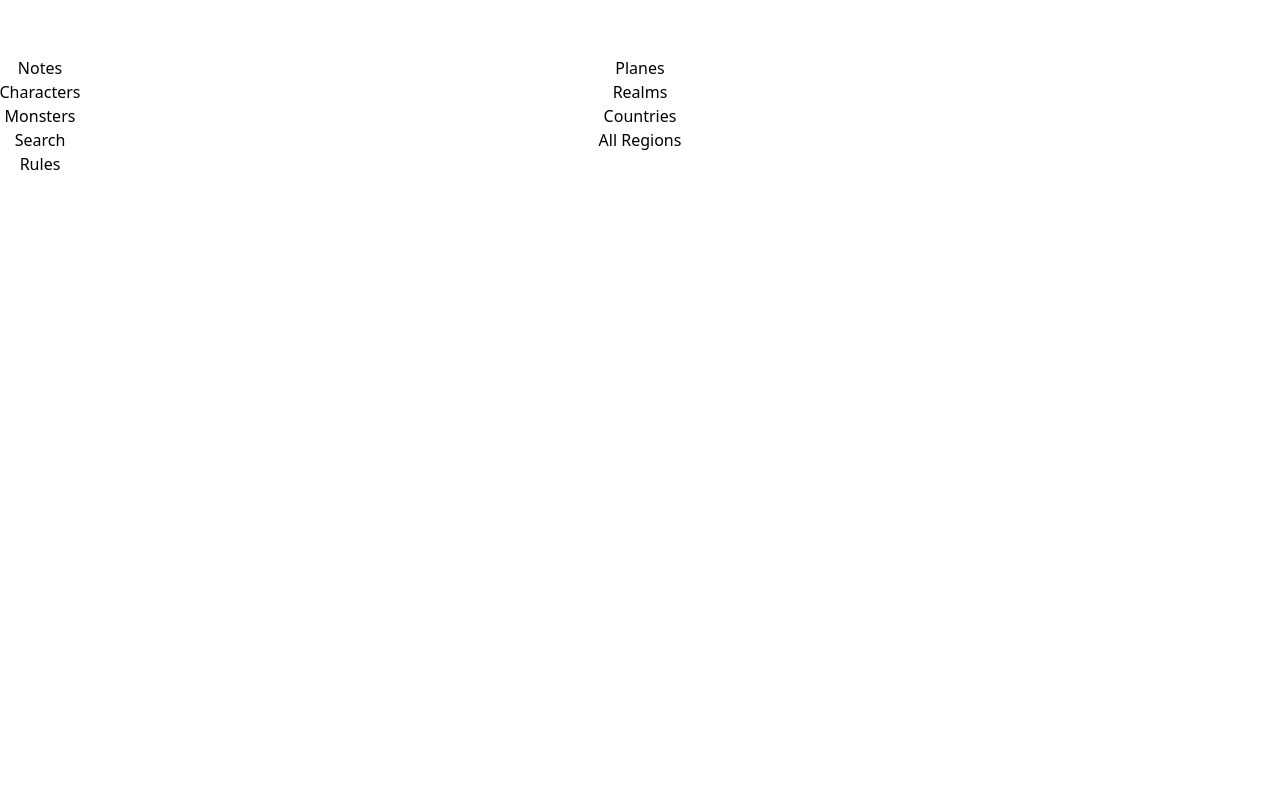
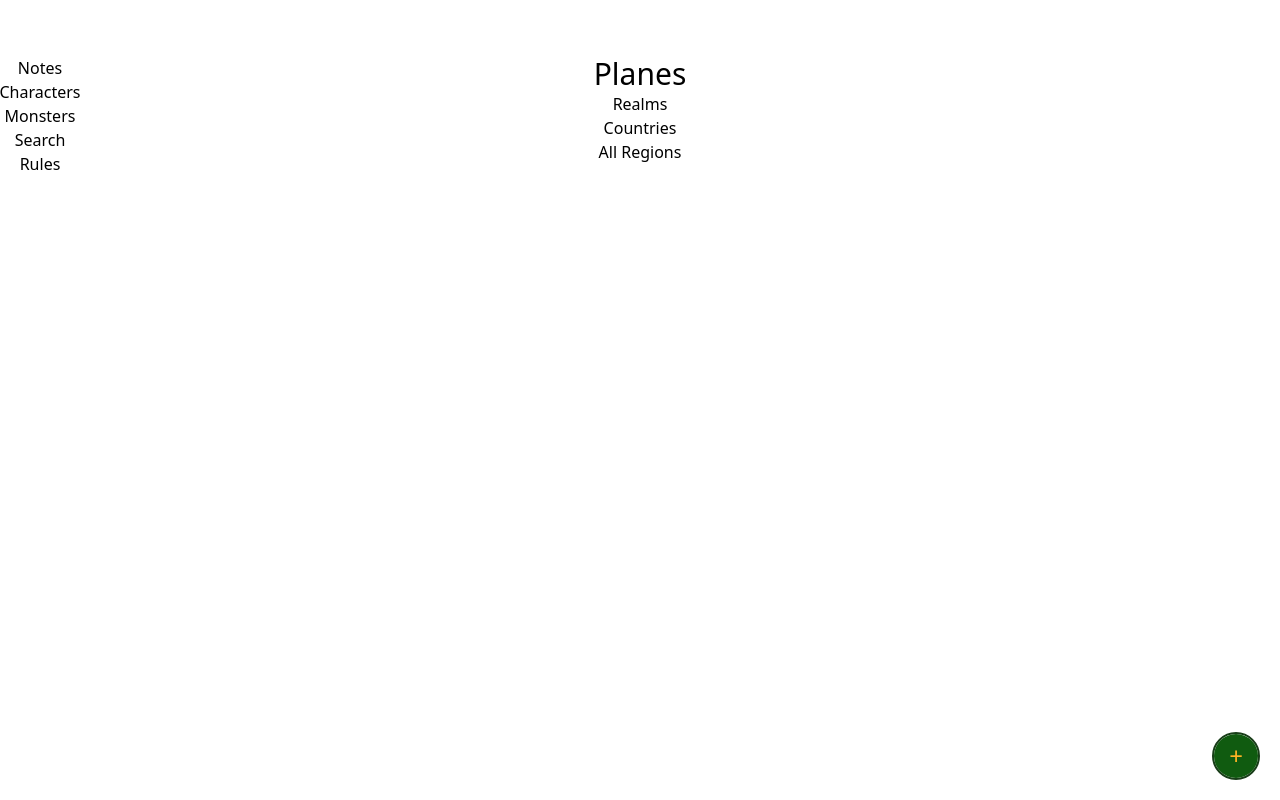
Before and after one commit to nmgoddard/campaignmanager, a React (Vite) app in the folder mern/client/: page / in a window 1280 px wide. Built offline with nearby package versions, Linux system fonts and the light colour scheme.

Commit message:
Started work on data sanitization

```diff
--- a/mern/client/src/components/campaignoverview.jsx
+++ b/mern/client/src/components/campaignoverview.jsx
@@ -1,5 +1,7 @@
 import { useState, useEffect } from "react";
 import LocationList from "./locationlist";
+import AddNew from "./addnew";
+import CreateLocation from "./createLocation";
 
 export default function CampaignOverview() {
 
@@ -13,21 +15,78 @@ export default function CampaignOverview() {
     const [showRealms, setShowRealms] = useState(false);
     const [showCountries, setShowCountries] = useState(false);
     const [showRegions, setShowRegions] = useState(false);
+    const [locationCreate, showLocationCreate] = useState(false);
+
+    function addNewLocationFunc(locationObj){
+        let unsanitizedName = locationObj.name;
+        console.log(typeof(unsanitizedName))
+        let unsanitizedType = locationObj.type;
+        let sanitizedType;
+
+        const safeText = new RegExp()
+
+        if (unsanitizedType == "pl" ||
+            unsanitizedType == "rm" ||
+            unsanitizedType == "co" ||
+            unsanitizedType == "rg") {
+                sanitizedType = unsanitizedType;
+            } else {
+                alert("Bad location type!")
+                return;
+            }
+
+
+
+        let newLocationObj = {
+            name: unsanitizedName,
+            type: sanitizedType,
+            notesList: [],
+            eventsList: [],
+            npcList: [],
+            itemList: [],
+            subLocations: [],
+            id: 3
+        }
+
+        switch(newLocationObj.type){
+            case "pl":
+                setPlaneList([...planeList, newLocationObj]);
+                break;
+            case "rm":
+                setRealmList([...realmList, newLocationObj]);
+                break;
+            case "co":
+                setCountryList([...countryList, newLocationObj]);
+                break;
+            case "rg":
+                setRegionList([...regionList, newLocationObj]);
+                break;
+            default:
+                alert("Something went wrong. Please try again.")
+                break;
+        }
+    }
 
 
     return(
         <div>
             <h1 className="text-3xl">{campaignName}</h1>
+            <AddNew functionsList={()=>showLocationCreate(true)}/>
+            {locationCreate && <CreateLocation addNewLocationFunc={addNewLocationFunc} hideCreateFormFunc={()=>showLocationCreate(false)}/>}
             <div>
-                <button onClick={()=>{setShowPlanes(!showPlanes)}}>
-                    <h2>Planes</h2>
-                </button>
+                <h2 className="text-3xl">
+                    <button onClick={()=>{setShowPlanes(!showPlanes)}}>
+                        Planes
+                    </button>
+                </h2>
                 {showPlanes && <LocationList listOfLocations={planeList} size={"lg"}/>}
             </div>
             <div>
-                <button onClick={()=>{setShowRealms(!showRealms)}}>
-                    <h2>Realms</h2>
-                </button>
+                <h2>
+                    <button onClick={()=>{setShowRealms(!showRealms)}}>
+                        Realms
+                    </button>
+                </h2>
                 {showRealms && <LocationList listOfLocations={realmList} size={"lg"}/>}
             </div>
             <div>
--- /dev/null
+++ b/mern/client/src/components/createLocation.jsx
@@ -0,0 +1,35 @@
+import { useState } from "react"
+
+
+export default function CreateLocation({addNewLocationFunc, hideCreateFormFunc}){
+
+    const [name, setName] = useState("")
+    const [type, setType] = useState("pl")
+
+    function handleSubmitFunc(){
+        event.preventDefault();
+        console.log(typeof(name))
+        let locationObj = {
+            name: name,
+            type: type
+        }
+        addNewLocationFunc(locationObj);
+        hideCreateFormFunc();
+    }
+
+    return(
+        <form onSubmit={handleSubmitFunc}
+        className="absolute flex-col bg-white justify-center align-center">
+            <label>Name</label>
+            <input type="text" value={name} onChange={()=>{setName(event.target.value)}}></input>
+            <label>Type</label>
+            <select value={type} onChange={()=>{setType(event.target.value)}}>
+                <option value="pl">Plane</option>
+                <option value="rm">Realm</option>
+                <option value="co">Country</option>
+                <option value="rg">Region</option>
+            </select>
+            <button>Create</button>
+        </form>
+    )
+}
--- a/mern/client/src/components/event.jsx
+++ b/mern/client/src/components/event.jsx
@@ -0,0 +1,23 @@
+import { useState } from "react"
+
+
+export default function EventPage(){
+
+    const [id, setId] = useState(0)
+
+    const [title, setTitle] = useState("e");
+    const [description, SetDescription] = useState("");
+    const [notesList, setNotesList] = useState([]);
+    const [monsterList, setMonsterList] = useState([]);
+    const [itemList, setItemList] = useState([]);
+    const [NPClist, setNPCList] = useState([]);
+
+    return(
+        <div>
+            <h2>{title}</h2>
+            <p>{id}</p>
+
+
+        </div>
+    )
+}
--- a/mern/client/src/components/eventoverview.jsx
+++ /dev/null
@@ -1,5 +0,0 @@
-export default function EventOverview() {
-    return (
-      <p>event overview yayyyy!!!!</p>
-    )
-}
--- a/mern/client/src/components/locationitem.jsx
+++ b/mern/client/src/components/locationitem.jsx
@@ -29,11 +29,11 @@ export default function LocationItem({locationObj, size}) {
                 <h3>
                     <button onClick={()=>{setShowNotes(!showNotes)}}>Notes</button>
                 </h3>
-                {showNotes && <NotesList listOfNotes = {notesList}/>}
+                {showNotes && <NotesList listOfNotes = {notesList} type={"normal"}/>}
                 <h3>
                     <button onClick={()=>{setShowEvents(!showEvents)}}>Events</button>
                 </h3>
-                {showEvents && <NotesList listOfNotes = {eventsList}/>}
+                {showEvents && <NotesList listOfNotes = {eventsList} type={"event"}/>}
             </div>}
         </div>
     )
--- a/mern/client/src/components/noteitem.jsx
+++ b/mern/client/src/components/noteitem.jsx
@@ -1,10 +1,12 @@
 import { useState } from "react";
 import PropTypes from "prop-types";
+import { Link, NavLink } from "react-router-dom";
 
-export default function NoteItem({noteObj}) {
+export default function NoteItem({noteObj, type}) {
     const {
         title,
-        content
+        content,
+        id
     } = noteObj;
 
     const [showContent, setShowContent] = useState(false);
@@ -24,6 +26,7 @@ export default function NoteItem({noteObj}) {
         }
     };
 
+    if (type=="normal"){
     return (
         <div style={{ color: "#193E19" }} className="justify-center items-center flex flex-col border-b-2 border-black relative">
             <button className="flex flex-row max-w-6 min-w-96 mb-1 p-4 relative" onClick={toggleContent}>
@@ -33,7 +36,25 @@ export default function NoteItem({noteObj}) {
             </button>
             {showContent && <p className="self-start mb-1">{content}</p>}
         </div>
-    )
+        )
+    }
+
+    if (type=="event"){
+
+        const link = "/event?id=" + 0;
+
+        return (
+            <div style={{ color: "#193E19" }} className="justify-center items-center flex flex-col border-b-2 border-black relative">
+                <button className="flex flex-row max-w-6 min-w-96 mb-1 p-4 relative" onClick={toggleContent}>
+                    <h3 className="absolute left-2 top-1 bottom-0 text-xl ">{title}</h3>
+                    <p
+                    className="absolute right-2 top-1 bottom-0">{arrow}</p>
+                </button>
+                {showContent && <p className="self-start mb-1">{content}</p>}
+            </div>
+            )
+        }
+
 
     NoteItem.propTypes = {
         noteObj: PropTypes.shape({
--- a/mern/client/src/components/notes.jsx
+++ b/mern/client/src/components/notes.jsx
@@ -7,9 +7,8 @@ export default function Notes() {
                     {title: "The evil little man", content: "This evil guy commits so many crimes. Like, I'm serious. SO many crimes.", id: 2},
                     {title: "Birds? No.", content:"birds are GOVERNMENT SPY DRONES. wake up sheeple.", id: 3}
     ]
-    console.log(typeof(noteList));
 
     return (
-        <NotesList listOfNotes={noteList}/>
+        <NotesList listOfNotes={noteList} type={"normal"}/>
     )
 }
--- a/mern/client/src/components/noteslist.jsx
+++ b/mern/client/src/components/noteslist.jsx
@@ -2,7 +2,7 @@ import { useState } from "react"
 import NoteItem from "./noteitem";
 import PropTypes from "prop-types";
 
-export default function NotesList({ listOfNotes }) {
+export default function NotesList({ listOfNotes, type }) {
     if (!Array.isArray(listOfNotes)) {
         console.error("listOfNotes must be an array:", listOfNotes);
         return (
@@ -32,7 +32,7 @@ export default function NotesList({ listOfNotes }) {
             className="flex-1 flex-col justify-center align-center max-w-96 min-w-96 rounded-lg p-2 relative"
         >
             {listOfNotes.map((note) => (
-                <NoteItem noteObj={note} key={note.id} />
+                <NoteItem noteObj={note} key={note.id} type={type} />
             ))}
         </div>
     )
```
Also changed, not shown: mern/client/src/main.jsx (+11 -0 lines).
